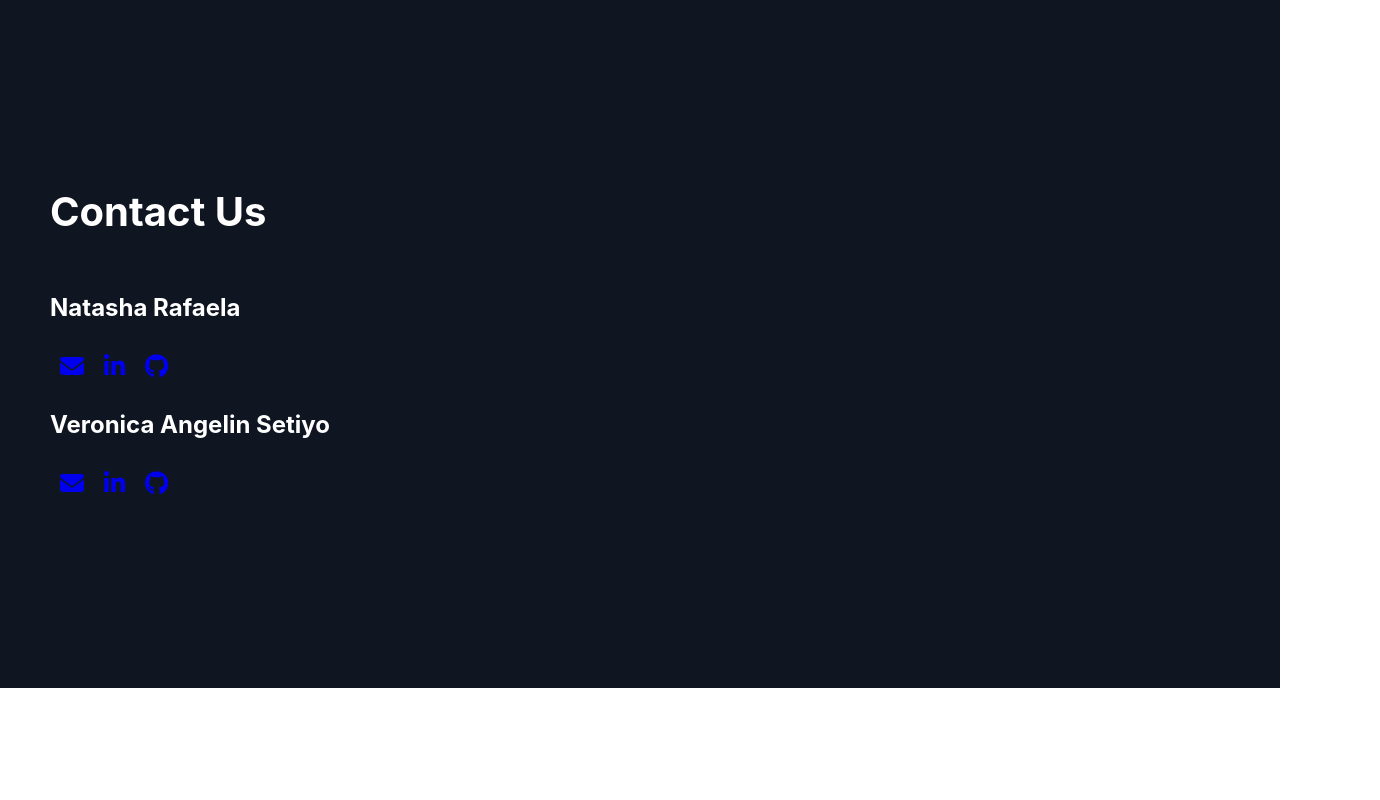
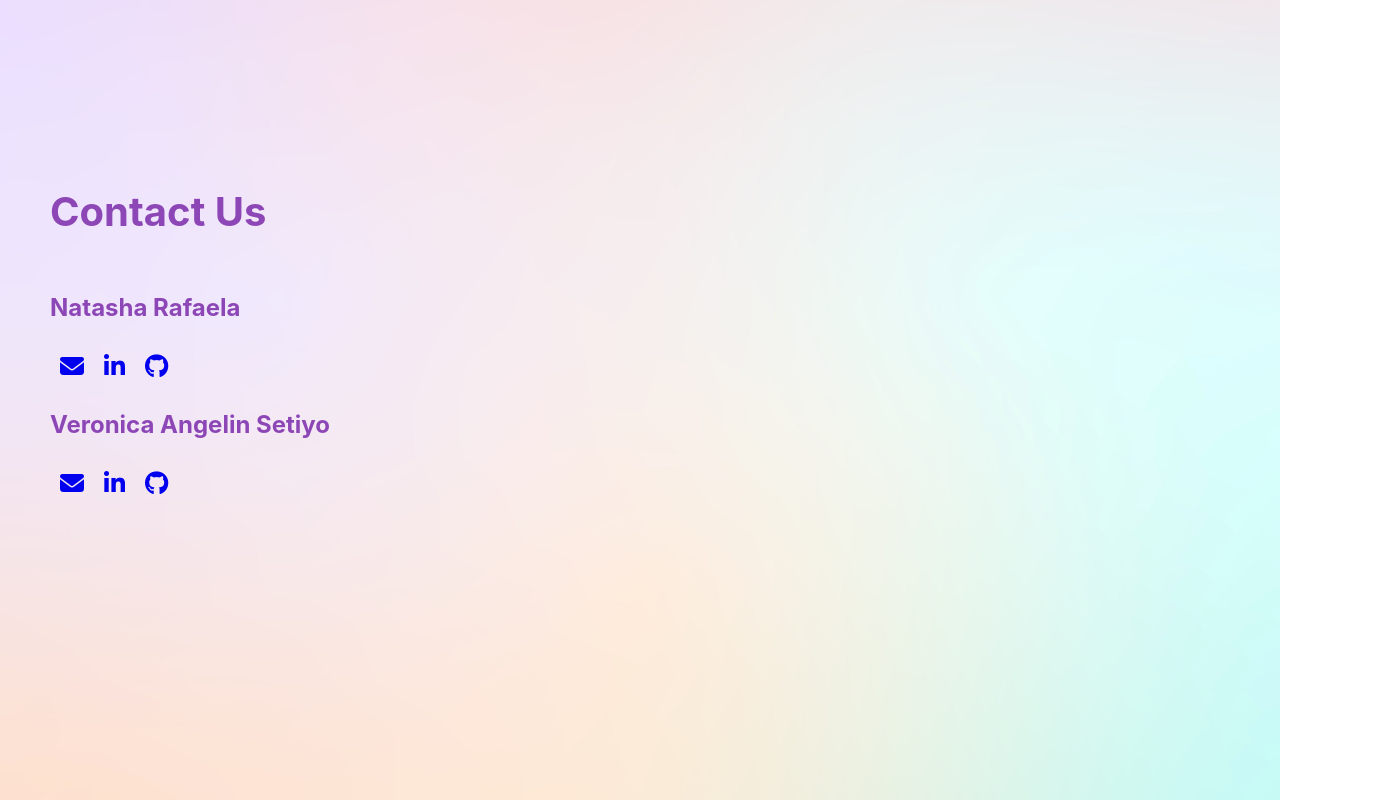
Before and after one commit to Natalienovaela/PickMi, a React (Create React App) app in the folder pickmi/: page / in a window 1280 px wide. Shown: the whole page, 1380 px wide, since content can reach past the window. Built offline with nearby package versions, Linux system fonts and the light colour scheme.

Commit message:
added bg to infosection

```diff
--- a/pickmi/public/index.html
+++ b/pickmi/public/index.html
@@ -3,6 +3,9 @@
   <head>
     <meta charset="utf-8" />
     <link rel="icon" href="%PUBLIC_URL%/favicon.ico" />
+    <link rel="preconnect" href="https://fonts.googleapis.com">
+    <link rel="preconnect" href="https://fonts.gstatic.com" crossorigin>
+    <link href="https://fonts.googleapis.com/css2?family=Berkshire+Swash&display=swap" rel="stylesheet">
     <meta name="viewport" content="width=device-width, initial-scale=1" />
     <meta name="theme-color" content="#000000" />
     <meta
--- a/pickmi/src/components/InfoSection/InfoSection.js
+++ b/pickmi/src/components/InfoSection/InfoSection.js
@@ -1,16 +1,19 @@
 import React from "react";
 import { Container } from "./InfoSectionelements";
-import { InfoSec, InfoRow, InfoColumn, TitleWrapper, SocialIcon, TextWrapper } from "./InfoSectionelements";
+import { InfoSec, InfoRow, InfoColumn, TitleWrapper, SocialIcon, TextWrapper, Bg, BgImage } from "./InfoSectionelements";
 import { FontAwesomeIcon } from '@fortawesome/react-fontawesome'
 import homebg from '../../images/home_background.png';
 
-const InfoSection = ({lightBg, imgStart}) => {
+const InfoSection = () => {
 
     return (
         <>
-            <InfoSec lightBg={lightBg}>
+            <InfoSec>
                 <Container>
-                    <InfoRow imgStart={imgStart}>
+                    <Bg>
+                       <BgImage src={homebg}/>
+                    </Bg>
+                    <InfoRow>
                         <InfoColumn>
                             <TitleWrapper>
                                 Contact Us
--- a/pickmi/src/components/InfoSection/InfoSectionelements.js
+++ b/pickmi/src/components/InfoSection/InfoSectionelements.js
@@ -2,7 +2,7 @@ import styled from 'styled-components';
 import homebg from '../../images/home_background.png';
 
 export const InfoSec = styled.div`
-color: #fff;
+color: #8C46B6;
 padding: 160px 0;
 background: ${({lightBg}) => (lightBg? '#fff' : '#101522')};
 `
@@ -16,12 +16,41 @@ margin-left: auto;
 padding-right: 50px;
 padding-left: 50px;
 
-@media screen and (max-width: 991px) {
+@media screen {
     padding-right: 50px;
     padding-left: 50px;
 }
 `
+
+export const Bg = styled.div`
+position: absolute;
+top: 0;
+right: 0;
+bottom: 0;
+left: 0;
+width: 100%;
+height: 100%;
+overflow: hidden;
+@media screen {
+    max-height: 100%;
+    flex-basis: 100%;
+}
+`
+
+export const BgImage = styled.img`
+width: 100%;
+height: 100%;
+-o-object-fit: cover;
+object-fit: cover;
+background: #000000;
+@media screen {
+    max-height: 100%;
+    flex-basis: 100%;
+}
+`
+
 export const InfoRow = styled.div`
+position: absolute;
 display: flex;
 margin: 0 -15px -15px -15px;
 flex-wrap: wrap;
@@ -34,15 +63,10 @@ export const InfoColumn = styled.div`
 margin-bottom: 15px;
 padding-right: 15px;
 padding-left: 15px;
-flex: 1;
-max-width: 50%;
-flex-basis: 50%;
 
-@media screen and (max-width: 768px) {
+@media screen {
     max-width: 100%;
     flex-basis: 100%;
-    display: flex;
-    justify-content: center;
 }
 `
 
```
